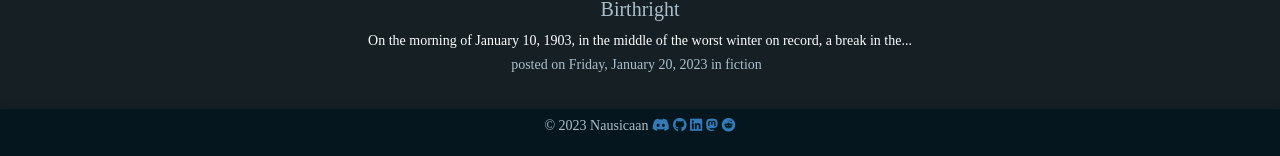
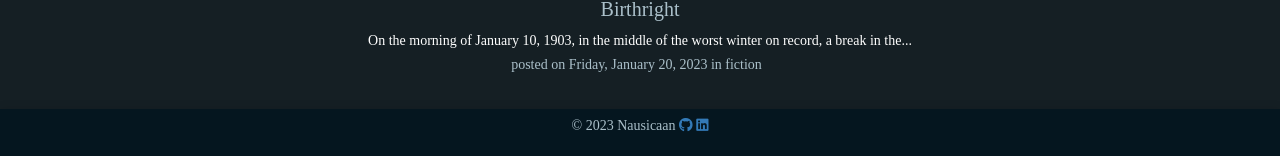
Before and after one commit to nausicaan/nausicaan.github.io, a Jekyll site: the page built from index.md, in a window 1280 px wide and 1169 px high. Shown: the part 1010-1166 px from the top of the window. Built offline with Jekyll 4.4.1, drawn with Linux system fonts in a browser that asks for light colours.

Commit message:
Remove unused social icons

```diff
--- a/_includes/footer.html
+++ b/_includes/footer.html
@@ -1,10 +1,7 @@
 <nav class="navbar navbar-default navbar-fixed-bottom">
     <footer class="container footer-content">
         &copy; 2023 Nausicaan
-        <a href="https://discord.com/channels/@farghul#6751"><i class="fa-brands fa-discord"></i></a>
         <a href="https://github.com/nausicaan"><i class="fa-brands fa-github"></i></a>
         <a href="https://linkedin.com/in/byron-stuike"><i class="fa-brands fa-linkedin"></i></a>
-        <a href="https://defcon.social/@farghul"><i class="fa-brands fa-mastodon"></i></a>
-        <a href="https://www.reddit.com/user/farghul"><i class="fa-brands fa-reddit"></i></a>
     </footer>
 </nav>
```
